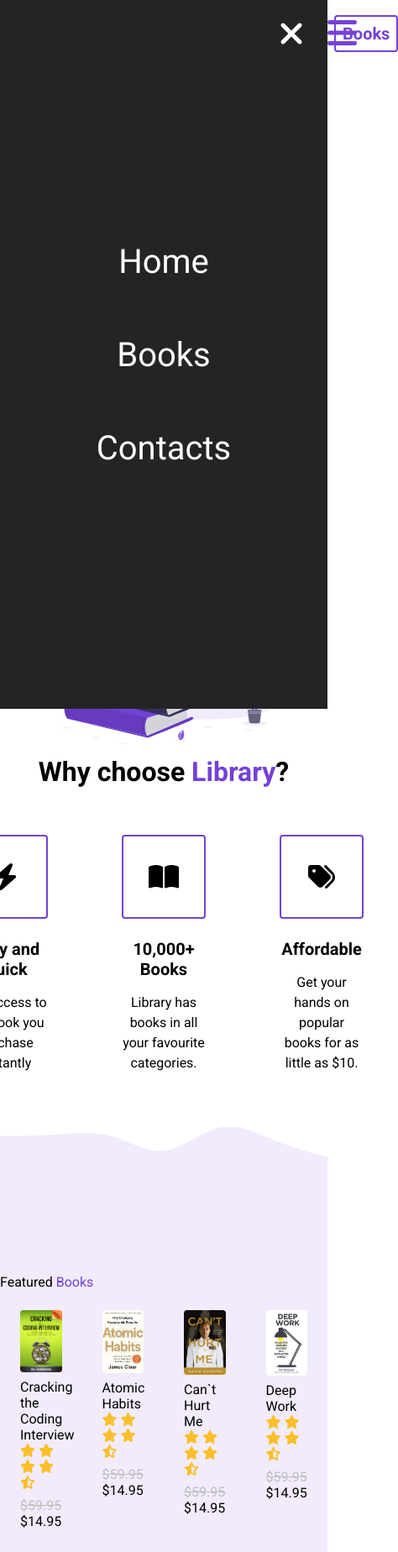
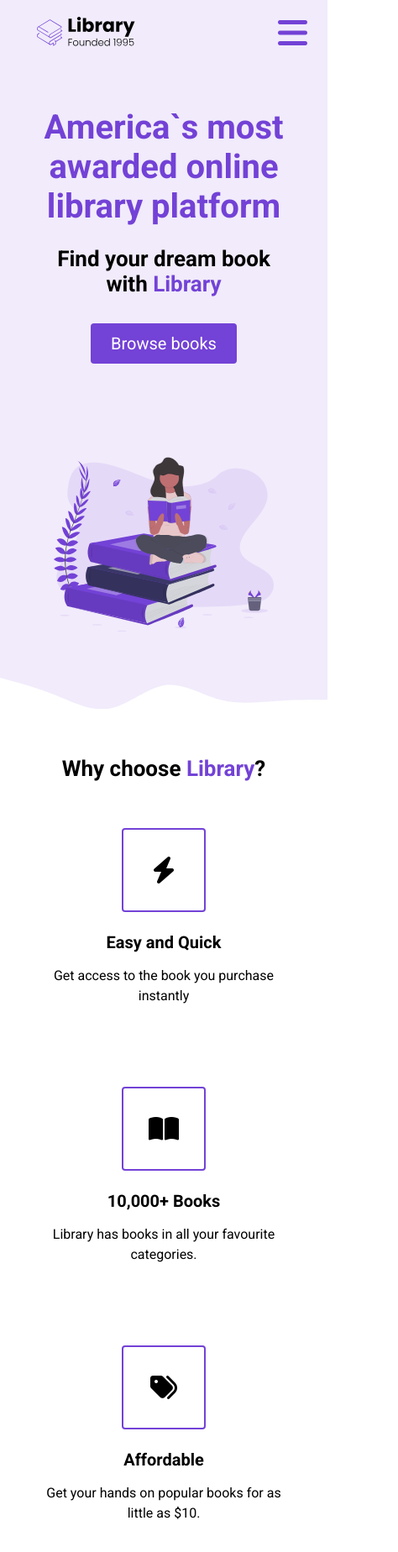
Before and after one commit to JoaoLira-br/Ecommerce-website, a plain HTML site: page index.html in a window 390 px wide. Shown: the top 1848 px of the page at 84% size, 474 px wide, since content can reach past the window. Drawn offline with Linux system fonts and the light colour scheme.

Commit message:
adds some code

```diff
--- a/index.html
+++ b/index.html
@@ -9,6 +9,7 @@
       src="https://kit.fontawesome.com/c8e4d183c2.js"
       crossorigin="anonymous"
     ></script>
+    <script src="index.js"></script>
   </head>
   <body>
     <section id="landing">
@@ -20,18 +21,18 @@
             <li><a href="#" class="nav__link">Contacts</a></li>
             <li><a href="#" class="nav__link nav__link--primary">Books</a></li>
           </ul>
+          <button class="btn__menu" onClick="openMenu()"><i class="fas fa-bars"></i>
         </div>
-        <button class="btn__menu"><i class="fas fa-bars">
 
-        </i></button>
+        </button>
         <div class="menu__backdrop">
-            <button class="btn__menu btn__menu--close">
+            <button class="btn__menu btn__menu--close" onClick="closeMenu()">
                 <i class="fas fa-times"></i>
             </button>
             <ul class="menu__links">
-                <li class="menu__list"><a href="#" class="menu__link">Home</a></li>
-                <li class="menu__list "><a href="#features" class="menu__link">Books</a></li>
-                <li class="menu__list no-cursor"><a href="" class="menu__link">Contacts</a></li>
+                <li class="menu__list"><a href="#" class="menu__link" onClick="closeMenu()">Home</a></li>
+                <li class="menu__list "><a href="#features" class="menu__link" onClick="closeMenu()">Books</a></li>
+                <li class="menu__list no-cursor"><a href="" class="menu__link" onClick="closeMenu()">Contacts</a></li>
             </ul>
         </div>
       </nav>
@@ -42,7 +43,9 @@
             <h2>
               Find your dream book with <span class="purple">Library</span>
             </h2>
-            <button class="btn">Browse books</button>
+            <a href="#features">
+                <button class="btn">Browse books</button>
+            </a>
           </div>
           <figure class="header__img--wrapper">
             <img src="./assets/Undraw_Books.svg" alt="" />
@@ -99,8 +102,8 @@
             <div class="container">
               <div class="row">
                 <h2 class="section__title">
+                    Featured <span class="purple">Books</span>
                 </h2>
-                Featured <span class="purple">Books</span>
               <div class="books">
                 <div class="book">
                   <figure class="book__img--wrapper">
--- /dev/null
+++ b/index.js
@@ -0,0 +1,7 @@
+function openMenu() {
+  document.body.classList += " menu--open";
+}
+
+function closeMenu() {
+    document.body.classList.remove("menu--open");
+}
--- a/styles.css
+++ b/styles.css
@@ -10,8 +10,9 @@
   box-sizing: border-box;
   font-family: "Roboto", sans-serif;
 }
+
 html {
- scroll-behavior: smooth;
+  scroll-behavior: smooth;
 }
 
 body {
@@ -100,7 +101,7 @@ section:nth-child(even) {
   cursor: not-allowed;
 }
 
-a{
+a {
   text-decoration: none;
 }
 
@@ -114,17 +115,17 @@ BURGER MENU
 
 */
 
-.btn__menu{
+.btn__menu {
   background-color: transparent;
   font-size: 40px;
   text-align: center;
   border: none;
   color: var(--purple);
+  display: none;
 }
 
-
 /* todo: entender como ele faz esse burger menu */
-.menu__backdrop{
+.menu__backdrop {
   /* this: so that it does not affect any other elements in the page */
   position: absolute;
   background-color: #242424;
@@ -133,12 +134,30 @@ BURGER MENU
   right: 0;
   bottom: 0;
   z-index: 100;
-  display: flex;
   justify-content: center;
   align-items: center;
+  /* these: visibility:visible + opacity:0 = item invisible but existent in the DOM.
+  display:none = item invisible and NOT existent in the DOM therefore NOT animable
+  */
+  transition: all 300ms ease;
+  visibility: hidden;
+  opacity: 0;
 }
 
-.btn__menu--close{
+/* this: css-js logic, once the class menu--open exists, display the menu__backdrop  */
+.menu--open .menu__backdrop {
+  display: flex;
+  visibility: visible;
+  opacity: 1;
+}
+
+/* this: makes so that burger menu fiils entire page & cannot scroll down so you are forced to choose the items */
+.menu--open {
+  max-height: 100vh;
+  overflow-y: hidden;
+}
+
+.btn__menu--close {
   position: absolute;
   right: 20px;
   top: 10px;
@@ -146,17 +165,17 @@ BURGER MENU
   color: #fff;
 }
 
-.menu__links{
+.menu__links {
   display: flex;
   flex-direction: column;
   align-items: center;
 }
 
-.menu__link{
+.menu__link {
   font-size: 40px;
   color: #fff;
 }
-.menu__list{
+.menu__list {
   padding: 32px 0;
 }
 
@@ -266,14 +285,19 @@ HIGHLIGHTS
 .highlight__wrapper {
   display: flex;
   justify-content: center; /* Center the items */
+
   gap: 40px; /* Add space between the items */
+  flex-wrap: wrap; /* Wrap the items */
 }
 
 .highlight {
   /* display: flex;
   flex-direction: column;
   justify-content: center; */
-  text-align: center;
+  display: flex;
+  flex-direction: column;
+  align-items: center;
+
   padding: 0 24px;
   /* Remove the fixed width to allow flexible sizing */
   /* width: calc(100% / 3); */
@@ -296,12 +320,15 @@ HIGHLIGHTS
 }
 
 .highlight__para {
-  text-align: center;
+text-align: center;
   max-width: 280px;
+  /* margin: 0 auto; */
 }
 .highlight__subtitle {
   font-size: 20px;
   margin-bottom: 16px;
+  /* text-align: center; */
+
 }
 
 /*
@@ -410,6 +437,39 @@ footer {
   padding: 0 8px;
 }
 
+@media (max-width: 550px) {
+  .nav__links {
+    display: none;
+  }
+  .btn__menu {
+    display: block;
+  }
+}
+
+@media (max-width: 768px) {
+  .header__description {
+    padding: 0 24px;
+  }
+  h1 {
+    font-size: 40px;
+  }
+  h2 {
+    font-size: 26px;
+  }
+  button {
+    font-size: 18px;
+  }
+  .book {
+    width: 50%;
+  }
+  .highlight{
+    width: 100%;
+  }
+  .highlight:not(:last-child) {
+    margin-bottom: 24px;
+  }
+}
+
 /*
 
 TOP TECH TIPS:
```
